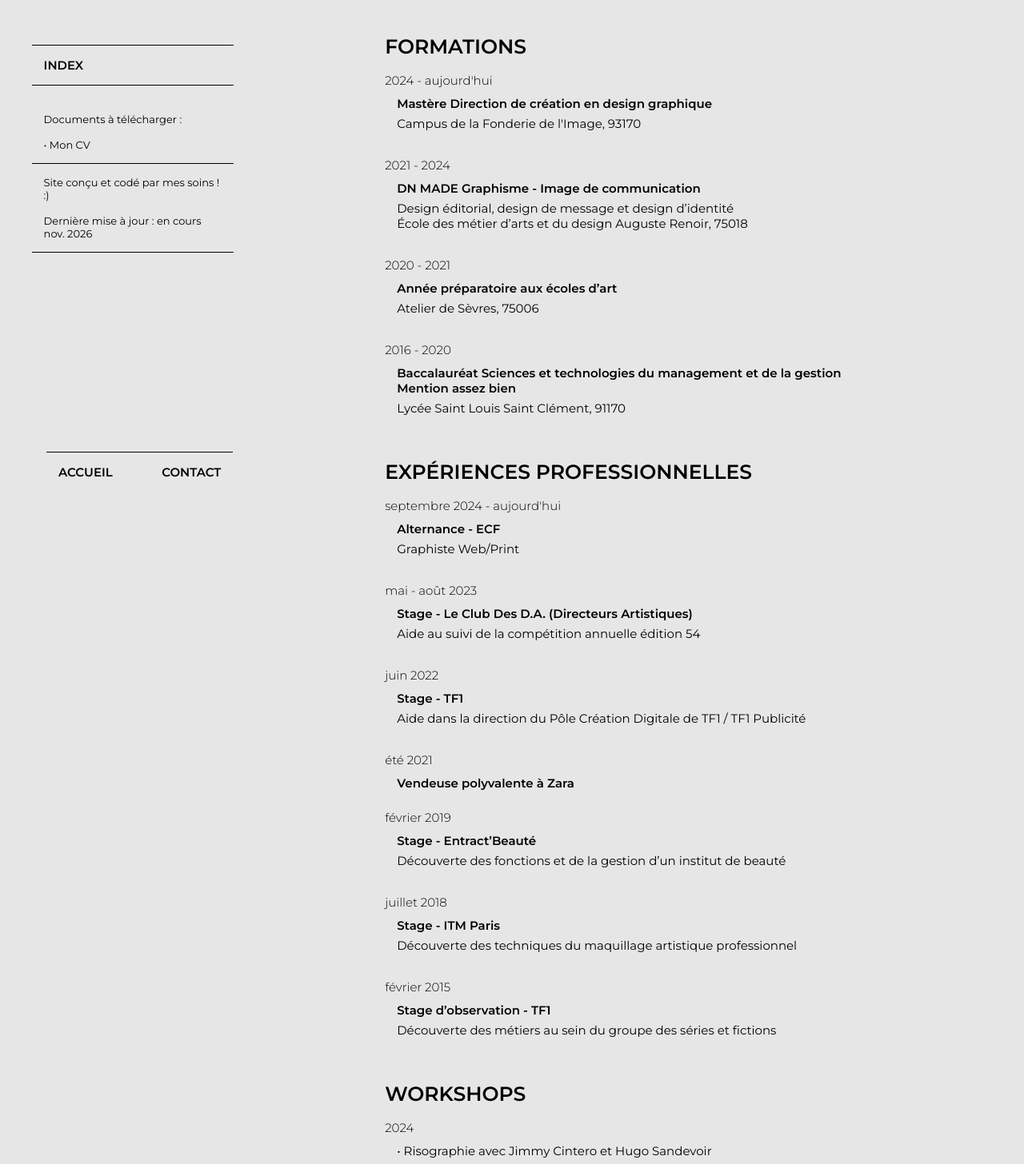
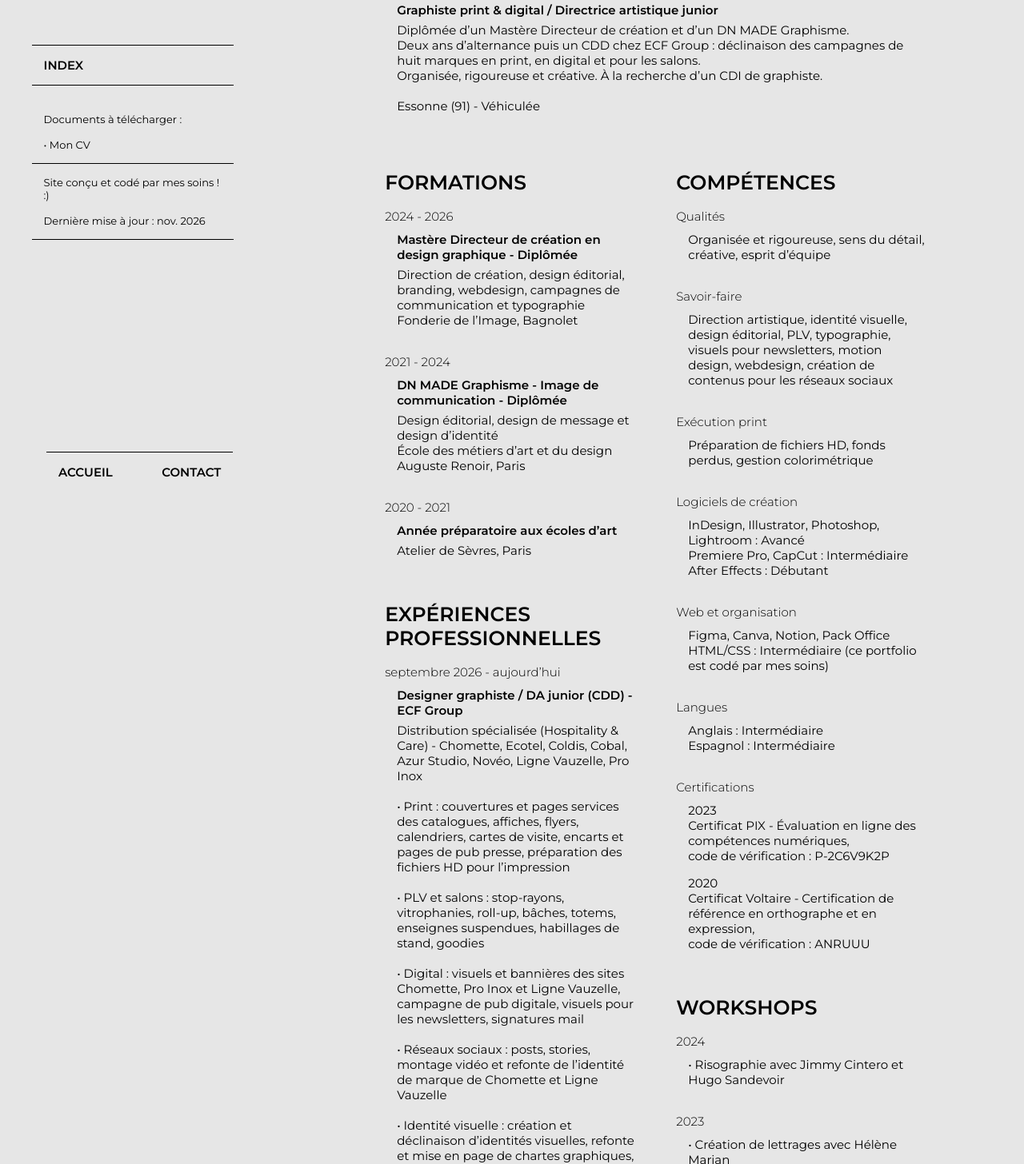
Before and after one commit to claireosmont/claireosmont.github.io, a plain HTML site: page apropos.html in a window 1280 px wide. Shown: the part 147-1603 px from the top of the page at 80% size. Drawn offline with Linux system fonts and the light colour scheme; a web font is replaced by a local one.

Commit message:
Update apropos.html

```diff
--- a/apropos.html
+++ b/apropos.html
@@ -4,14 +4,27 @@
     <meta charset="UTF-8">
     <meta http-equiv="X-UA-Compatible" content="IE=edge">
     <meta name="viewport" content="width=device-width, initial-scale=1.0">
-    <meta name="description" content="Direction artistique & création graphique">
-    <title>Claire Osmont</title>
+    <meta name="description" content="Claire Osmont — Graphiste print & digital / Directrice artistique junior. Direction artistique, identité visuelle, design éditorial.">
+    <title>Claire Osmont — À propos</title>
     <link rel="icon" type="image/png" href="img/favicon-64x641.png">
     <link rel="stylesheet" href="style.css">
     <link rel="stylesheet" href="https://use.typekit.net/llx3cos.css">
     <link rel="preconnect" href="https://fonts.googleapis.com">
     <link rel="preconnect" href="https://fonts.gstatic.com" crossorigin>
     <link href="https://fonts.googleapis.com/css2?family=BIZ+UDMincho:wght@400;700&display=swap" rel="stylesheet">
+    <style>
+        /* Mise en page 2 colonnes du CV */
+        .cv-colonnes {
+            display: grid;
+            grid-template-columns: 1fr 1fr;
+            column-gap: 4rem;
+            align-items: start;
+        }
+        .cv-profil { margin-bottom: 1rem; }
+        @media (max-width: 900px) {
+            .cv-colonnes { grid-template-columns: 1fr; }
+        }
+    </style>
 </head>
 
 <body class="propos-page">
@@ -26,123 +39,113 @@
                     </header>
 
                     <div class="texte">
-                        <!-- <p class="cadre2"> Site <p> -->
-                        <!-- <p class="contenu"> Site réalisé par mes soins, 2023/2024</p> -->
-                        <p class="cadre-apropos1"><a href="projets.html" >INDEX</a></p>
+                        <p class="cadre-apropos1"><a href="projets.html">INDEX</a></p>
 
                         <br>
-                          <!--<p class="cadre-min">Typographies utilisées :<a href="https://fonts.google.com/specimen/BIZ+UDMincho"><br>• BIZ UDMincho par Type Bank Co</a><a href="https://fonts.google.com/specimen/Ysabeau+Office"><br></a><p>-->
                         <p class="cadre-min">Documents à télécharger : <br>
-                        <!--<a href="img/OSMONT_Claire_Portfolio.pdf" download="OSMONT_Claire_Portfolio">• Mon portfolio</a>-->
+                          <!--<a href="img/OSMONT_Claire_Portfolio.pdf" download="OSMONT_Claire_Portfolio">• Mon portfolio</a>-->
                         <br>
                         <a href="img/OSMONT_Claire_CV.pdf" download="OSMONT_Claire_CV">• Mon CV</a>
                         </p>
-                        <p class="cadre-min">Site conçu et codé par mes soins ! :) <br> <br> Dernière mise à jour : en cours nov. 2026</p>
+                        <p class="cadre-min">Site conçu et codé par mes soins ! :) <br> <br> Dernière mise à jour : nov. 2026</p>
 
                     </div>
 
-
-
-
-                            <!-- <div class="titre-contenu">
-                            Centre d'intérêtes
-                            </div>
-
-                            <div class="date-contenu" class="texte-contenu">
-                            Art, Culture, Photographie, Cinéma, Voyage, Couture, Mode
-                            </div> -->
-
-
-
                         <!-- <p class="cadre"><a href="mailto:claire.osmt@gmail.com">mail : claire.osmt@gmail.com</a></p>
-                        <p class="cadre"><a href="https://www.instagram.com/claire.osmont/">instagram : @claire.osmont</a></p>
-                        <p class="cadre"><a href="https://www.linkedin.com/in/claire-osmont">linkedin : Claire Osmont</a></p> -->
-                        <!-- <p class="cadre"><a href="">localisation : Paris, Essonne</a><p> -->
-                    </div>
+                        <p class="cadre"><a href="https://www.instagram.com/claireooos/">instagram : @claireooos</a></p>
+                        <p class="cadre"><a href="https://www.linkedin.com/in/claireosmont">linkedin : Claire Osmont</a></p>
+                        <p class="cadre">localisation : Essonne (91) - Véhiculée</p> -->
                 </div>
             </div>
 
             <div class="cv">
-                <div scroll-element >
+                <div scroll-element>
+
+                    <div class="cv-profil">
+                    <div class="sstitre-contenu">Graphiste print & digital / Directrice artistique junior</div>
+                    <div class="texte-contenu">Diplômée d’un Mastère Directeur de création et d’un DN MADE Graphisme.
+                    <br>Deux ans d’alternance puis un CDD chez ECF Group : déclinaison des campagnes de huit marques en print, en digital et pour les salons.
+                    <br>Organisée, rigoureuse et créative. À la recherche d’un CDI de graphiste.
+                    <br><br>Essonne (91) - Véhiculée</div>
+                    </div>
+
+                    <div class="cv-colonnes">
+
+                    <!-- ===== Colonne gauche ===== -->
+                    <div class="colonne">
+
                     <div class="titre-contenu">Formations</div>
 
-                    <div class="date-contenu">2024 - aujourd'hui</div>
-                    <div class="sstitre-contenu">Mastère Direction de création en design graphique</div>
-                    <div class="texte-contenu">Campus de la Fonderie de l'Image, 93170
+                    <div class="date-contenu">2024 - 2026</div>
+                    <div class="sstitre-contenu">Mastère Directeur de création en design graphique - Diplômée</div>
+                    <div class="texte-contenu">Direction de création, design éditorial, branding, webdesign, campagnes de communication et typographie
+                    <br>Fonderie de l’Image, Bagnolet
                     </div>
 
                     <div class="date-contenu">2021 - 2024</div>
-                    <div class="sstitre-contenu">DN MADE Graphisme - Image de communication</div>
+                    <div class="sstitre-contenu">DN MADE Graphisme - Image de communication - Diplômée</div>
                     <div class="texte-contenu">Design éditorial, design de message et design d’identité
-                    <br>École des métier d’arts et du design Auguste Renoir, 75018
+                    <br>École des métiers d’art et du design Auguste Renoir, Paris
                     </div>
 
                     <div class="date-contenu">2020 - 2021</div>
                     <div class="sstitre-contenu">Année préparatoire aux écoles d’art</div>
-                    <div class="texte-contenu">Atelier de Sèvres, 75006</div>
-
-                    <div class="date-contenu">2016 - 2020</div>
-                    <div class="sstitre-contenu">Baccalauréat Sciences et technologies du management et de la gestion <br> Mention assez bien</div>
-                    <div class="texte-contenu">Lycée Saint Louis Saint Clément, 91170</div>
-
+                    <div class="texte-contenu">Atelier de Sèvres, Paris</div>
 
 
 
                     <div class="titre-contenu">Expériences professionnelles</div>
 
-                    <div class="date-contenu">septembre 2024 - aujourd'hui</div>
-                    <div class="sstitre-contenu">Alternance - ECF</div>
-                    <div class="texte-contenu">Graphiste Web/Print</div>
+                    <div class="date-contenu">septembre 2026 - aujourd’hui</div>
+                    <div class="sstitre-contenu">Designer graphiste / DA junior (CDD) - ECF Group</div>
+                    <div class="texte-contenu">Distribution spécialisée (Hospitality & Care) - Chomette, Ecotel, Coldis, Cobal, Azur Studio, Novéo, Ligne Vauzelle, Pro Inox
+                    <br><br>• Print : couvertures et pages services des catalogues, affiches, flyers, calendriers, cartes de visite, encarts et pages de pub presse, préparation des fichiers HD pour l’impression
+                    <br><br>• PLV et salons : stop-rayons, vitrophanies, roll-up, bâches, totems, enseignes suspendues, habillages de stand, goodies
+                    <br><br>• Digital : visuels et bannières des sites Chomette, Pro Inox et Ligne Vauzelle, campagne de pub digitale, visuels pour les newsletters, signatures mail
+                    <br><br>• Réseaux sociaux : posts, stories, montage vidéo et refonte de l’identité de marque de Chomette et Ligne Vauzelle
+                    <br><br>• Identité visuelle : création et déclinaison d’identités visuelles, refonte et mise en page de chartes graphiques, création de templates, refonte de logos, briefs de shooting photo
+                    <br><br>• Organisation : gestion de plusieurs projets en parallèle, en lien direct avec les équipes marketing, e-commerce et CRM
+                    </div>
 
+                    <div class="date-contenu">septembre 2024 - septembre 2026</div>
+                    <div class="sstitre-contenu">Graphiste Web/Print (Alternance) - ECF Group</div>
+                    <div class="texte-contenu">Missions print, digital et identité visuelle
+                    <br>(recrutée à l’issue de deux ans d’alternance)</div>
 
                     <div class="date-contenu">mai - août 2023</div>
-                    <div class="sstitre-contenu">Stage - Le Club Des D.A. (Directeurs Artistiques)</div>
-                    <div class="texte-contenu">Aide au suivi de la compétition annuelle édition 54</div>
+                    <div class="sstitre-contenu">Assistante cheffe de projet / Graphiste (Stage) - Le Club des D.A. (Directeurs Artistiques)</div>
+                    <div class="texte-contenu">Suivi et préparation de la compétition et de la cérémonie de remise des prix
+                    <br>Contribution à l’élaboration et à l’édition du livre annuel</div>
 
                     <div class="date-contenu">juin 2022</div>
-                    <div class="sstitre-contenu">Stage - TF1</div>
-                    <div class="texte-contenu">Aide dans la direction du Pôle Création Digitale de TF1 / TF1 Publicité</div>
+                    <div class="sstitre-contenu">Graphiste (Stage) - TF1</div>
+                    <div class="texte-contenu">Pôle Création Digitale de TF1 Publicité
+                    <br>Création d’Ad Pause et de Dual Screen Bot pour le site TF1+</div>
 
-                    <div class="date-contenu">été 2021</div>
-                    <div class="sstitre-contenu">Vendeuse polyvalente à Zara</div>
+                    </div>
 
-                    <div class="date-contenu">février 2019</div>
-                    <div class="sstitre-contenu">Stage - Entract’Beauté</div>
-                    <div class="texte-contenu">Découverte des fonctions et de la gestion d’un institut de beauté</div>
-
-                    <div class="date-contenu">juillet 2018</div>
-                    <div class="sstitre-contenu">Stage - ITM Paris</div>
-                    <div class="texte-contenu">Découverte des techniques du maquillage artistique professionnel</div>
-
-                    <div class="date-contenu">février 2015</div>
-                    <div class="sstitre-contenu">Stage d’observation - TF1</div>
-                    <div class="texte-contenu">Découverte des métiers au sein du groupe des séries et fictions</div>
-
-
-
-                    <div class="titre-contenu">Workshops</div>
-
-                    <div class="date-contenu">2024</div>
-                    <div class="texte-contenu">• Risographie avec Jimmy Cintero et Hugo Sandevoir </div>
-
-                    <div class="date-contenu">2023</div>
-                    <div class="texte-contenu">• Création de lettrages avec Hélène Marian
-                    <br><br>• HTML/CSS et Book en ligne avec Benoît Wimart
-                    <br><br>• Motion Design et initiation au logiciel AfterEffects avec Mélody DaFonseca </div>
-
-                    <div class="date-contenu">2022</div>
-                    <div class="texte-contenu">• Sérigraphie et création d’encres naturelles avec Ro Studio
-                    <br><br>• Typographies variables avec Hugo Jourdan
-                    <br><br>• Dessin de caractères avec Thomas Bouville</div>
-
-
+                    <!-- ===== Colonne droite ===== -->
+                    <div class="colonne">
 
                     <div class="titre-contenu">Compétences</div>
 
-                    <div class="date-contenu">Logiciels</div>
-                    <div class="texte-contenu">Indesign, Illustrator, Photoshop : Avancé
-                    <br>AfterEffects : Intermédiaire
-                    <br>Code (HTML, CSS) : Intermédiaire</div>
+                    <div class="date-contenu">Qualités</div>
+                    <div class="texte-contenu">Organisée et rigoureuse, sens du détail, créative, esprit d’équipe</div>
+
+                    <div class="date-contenu">Savoir-faire</div>
+                    <div class="texte-contenu">Direction artistique, identité visuelle, design éditorial, PLV, typographie, visuels pour newsletters, motion design, webdesign, création de contenus pour les réseaux sociaux</div>
+
+                    <div class="date-contenu">Exécution print</div>
+                    <div class="texte-contenu">Préparation de fichiers HD, fonds perdus, gestion colorimétrique</div>
+
+                    <div class="date-contenu">Logiciels de création</div>
+                    <div class="texte-contenu">InDesign, Illustrator, Photoshop, Lightroom : Avancé
+                    <br>Premiere Pro, CapCut : Intermédiaire
+                    <br>After Effects : Débutant</div>
+
+                    <div class="date-contenu">Web et organisation</div>
+                    <div class="texte-contenu">Figma, Canva, Notion, Pack Office
+                    <br>HTML/CSS : Intermédiaire (ce portfolio est codé par mes soins)</div>
 
                     <div class="date-contenu">Langues</div>
                     <div class="texte-contenu">Anglais : Intermédiaire
@@ -157,13 +160,31 @@
                     <br>code de vérification : ANRUUU</div>
 
 
+
+                    <div class="titre-contenu">Workshops</div>
+
+                    <div class="date-contenu">2024</div>
+                    <div class="texte-contenu">• Risographie avec Jimmy Cintero et Hugo Sandevoir</div>
+
+                    <div class="date-contenu">2023</div>
+                    <div class="texte-contenu">• Création de lettrages avec Hélène Marian
+                    <br><br>• HTML/CSS et Book en ligne avec Benoît Wimart
+                    <br><br>• Motion Design et initiation au logiciel After Effects avec Mélody DaFonseca</div>
+
+                    <div class="date-contenu">2022</div>
+                    <div class="texte-contenu">• Sérigraphie et création d’encres naturelles avec Ro Studio
+                    <br><br>• Typographies variables avec Hugo Jourdan
+                    <br><br>• Dessin de caractères avec Thomas Bouville</div>
+
+                    </div>
+
+                    </div>
+                </div>
             </div>
-        </a>
-   </div>
 
 <footer class="footer">
-    <a href="index.html" > ACCUEIL</a>
-    <a href="contact.html" > CONTACT </a>
+    <a href="index.html">ACCUEIL</a>
+    <a href="contact.html">CONTACT</a>
 </footer>
 
 </body>
```
